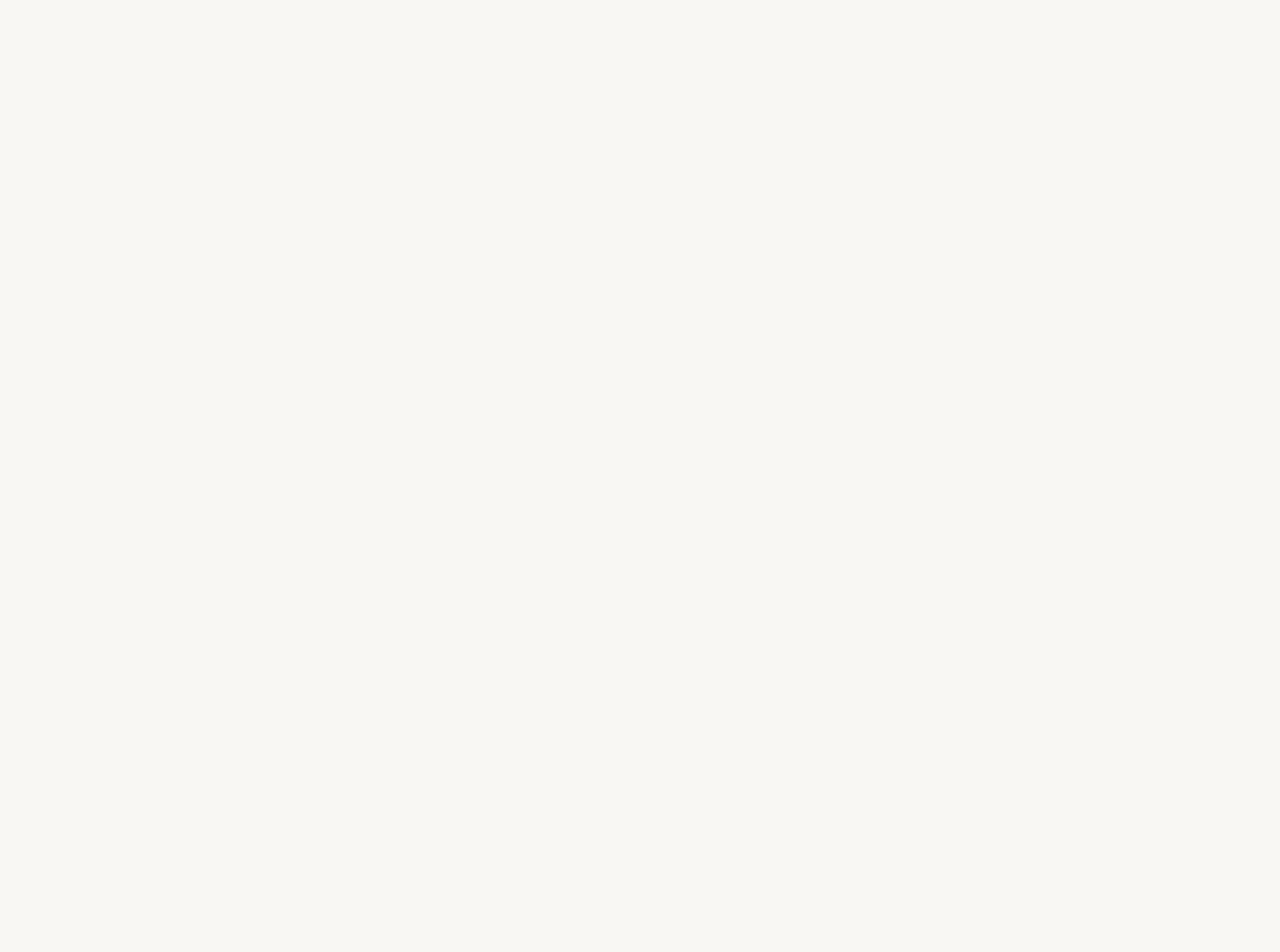
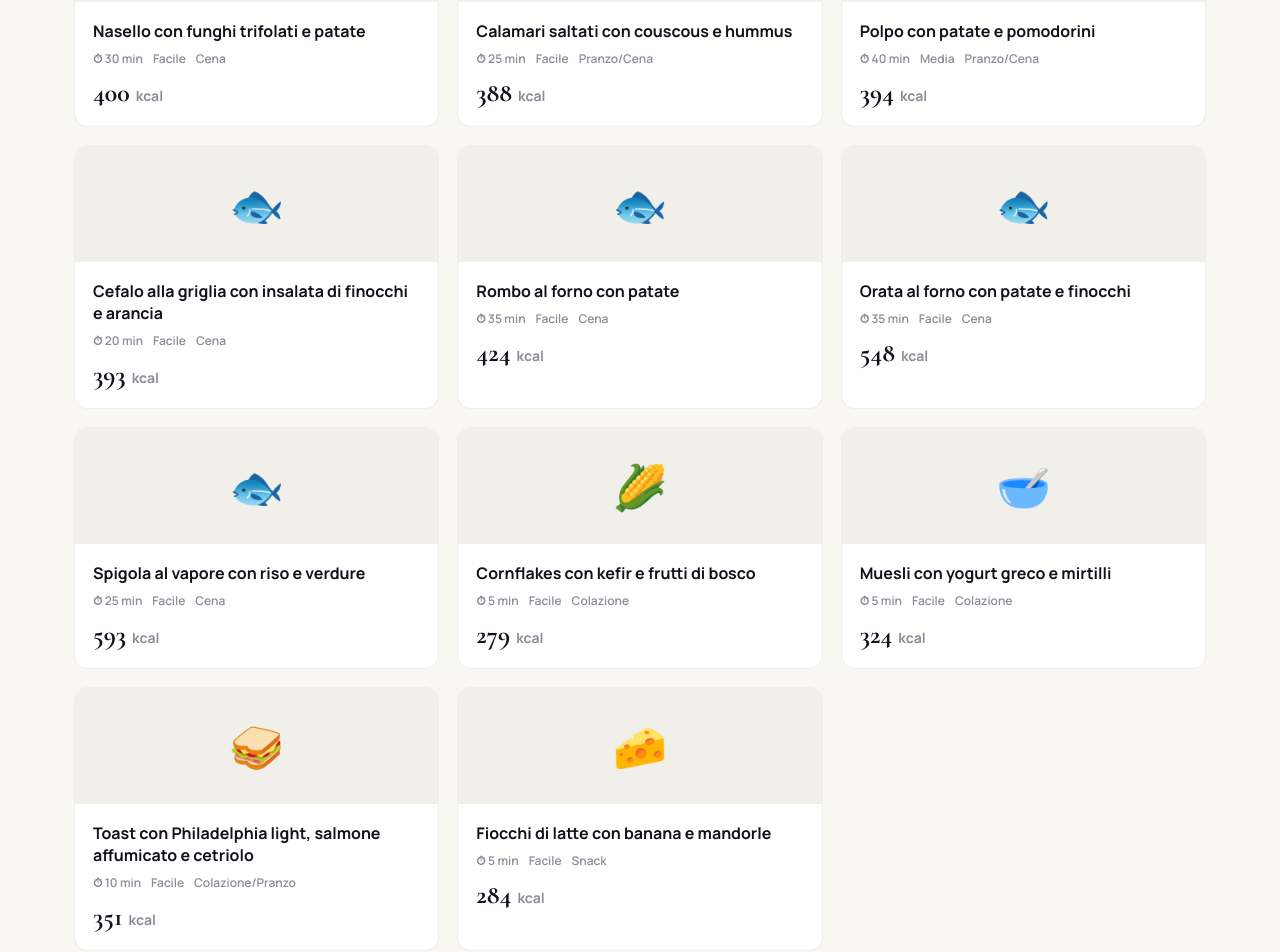
Before and after one commit to davidepalu94/gustoscopio, a React (Vite) app: page /ricette in a window 1280 px wide. Shown: the part 3308-4260 px from the top of the page. Before the commit the page ends 3343 px from the top, so only its background shows below. Built offline with nearby package versions, Linux system fonts and the light colour scheme.

Commit message:
Add files via upload

```diff
--- a/src/recipes.js
+++ b/src/recipes.js
@@ -653,6 +653,267 @@ export const RECIPES = [
       'Servi con il pane integrale a fette.',
     ],
   },
+  {
+    id: 'sogliola-limone-patate-dolci',
+    name: 'Sogliola al limone con patate dolci al forno',
+    emoji: '🐟',
+    description: 'Un secondo delicato, pronto in mezz\'ora, con un contorno dal gusto leggermente dolce.',
+    category: 'Cena',
+    tags: ['leggero', 'proteico'],
+    time: 30,
+    difficulty: 'Facile',
+    baseServings: 1,
+    ingredients: [
+      { foodId: 'sogliola', grams: 180 },
+      { foodId: 'patate-dolci', grams: 200 },
+      { foodId: 'olio', grams: 10 },
+    ],
+    steps: [
+      'Taglia le patate dolci a spicchi e disponile su una teglia con un filo d\'olio.',
+      'Cuoci in forno a 200°C per 20 minuti.',
+      'Cuoci la sogliola in padella con un filo d\'olio per 3-4 minuti per lato, poi completa con succo di limone.',
+    ],
+  },
+  {
+    id: 'nasello-funghi-patate',
+    name: 'Nasello con funghi trifolati e patate',
+    emoji: '🐟',
+    description: 'Un piatto classico e confortante, con il sapore terroso dei funghi.',
+    category: 'Cena',
+    tags: ['leggero', 'proteico'],
+    time: 30,
+    difficulty: 'Facile',
+    baseServings: 1,
+    ingredients: [
+      { foodId: 'nasello', grams: 180 },
+      { foodId: 'funghi', grams: 150 },
+      { foodId: 'patate', grams: 150 },
+      { foodId: 'olio', grams: 10 },
+    ],
+    steps: [
+      'Lessa le patate a tocchetti finché non sono morbide.',
+      'Salta i funghi affettati in padella con un filo d\'olio per 6-7 minuti.',
+      'Cuoci il nasello a vapore o in padella per 6-8 minuti e servi con funghi e patate.',
+    ],
+  },
+  {
+    id: 'calamari-couscous-hummus',
+    name: 'Calamari saltati con couscous e hummus',
+    emoji: '🦑',
+    description: 'Un piatto unico dai sapori mediterranei, con una crema di ceci a legare il tutto.',
+    category: 'Pranzo/Cena',
+    tags: ['proteico'],
+    time: 25,
+    difficulty: 'Facile',
+    baseServings: 1,
+    ingredients: [
+      { foodId: 'calamaro', grams: 180 },
+      { foodId: 'couscous', grams: 70 },
+      { foodId: 'hummus', grams: 60 },
+      { foodId: 'olio', grams: 10 },
+    ],
+    steps: [
+      'Prepara il couscous seguendo le indicazioni sulla confezione.',
+      'Taglia i calamari ad anelli e saltali in padella con un filo d\'olio per 3-4 minuti a fuoco vivo.',
+      'Componi il piatto con il couscous, i calamari sopra e una cucchiaiata di hummus a lato.',
+    ],
+  },
+  {
+    id: 'polpo-patate-pomodorini',
+    name: 'Polpo con patate e pomodorini',
+    emoji: '🐙',
+    description: 'Un grande classico della cucina di mare, qui in versione semplificata.',
+    category: 'Pranzo/Cena',
+    tags: ['proteico'],
+    time: 40,
+    difficulty: 'Media',
+    baseServings: 1,
+    ingredients: [
+      { foodId: 'polpo', grams: 200 },
+      { foodId: 'patate', grams: 200 },
+      { foodId: 'pomodoro', grams: 100 },
+      { foodId: 'olio', grams: 10 },
+    ],
+    steps: [
+      'Lessa il polpo in acqua bollente finché non è tenero (i tempi variano parecchio in base alla pezzatura: verifica con una forchetta).',
+      'Lessa le patate a tocchetti finché non sono morbide.',
+      'Taglia il polpo a pezzi, unisci le patate e i pomodorini tagliati a metà.',
+      'Condisci con un filo d\'olio a crudo.',
+    ],
+  },
+  {
+    id: 'cefalo-finocchi-arancia',
+    name: 'Cefalo alla griglia con insalata di finocchi e arancia',
+    emoji: '🐟',
+    description: 'Un secondo fresco, con un contorno agrumato che sgrassa il palato.',
+    category: 'Cena',
+    tags: ['leggero', 'proteico'],
+    time: 20,
+    difficulty: 'Facile',
+    baseServings: 1,
+    ingredients: [
+      { foodId: 'cefalo', grams: 180 },
+      { foodId: 'finocchi', grams: 150 },
+      { foodId: 'arancia', grams: 100 },
+      { foodId: 'olio', grams: 10 },
+    ],
+    steps: [
+      'Cuoci il cefalo alla griglia o in padella per 4-5 minuti per lato.',
+      'Affetta finemente finocchi e arancia a spicchi.',
+      'Componi l\'insalata condendola con un filo d\'olio e servila accanto al pesce.',
+    ],
+  },
+  {
+    id: 'rombo-forno-patate',
+    name: 'Rombo al forno con patate',
+    emoji: '🐟',
+    description: 'Cottura unica in teglia, per un secondo delicato senza troppi passaggi.',
+    category: 'Cena',
+    tags: ['leggero', 'proteico'],
+    time: 35,
+    difficulty: 'Facile',
+    baseServings: 1,
+    ingredients: [
+      { foodId: 'rombo', grams: 200 },
+      { foodId: 'patate', grams: 200 },
+      { foodId: 'olio', grams: 10 },
+    ],
+    steps: [
+      'Taglia le patate a fette sottili e disponile su una teglia con un filo d\'olio.',
+      'Cuoci in forno a 200°C per 15 minuti.',
+      'Aggiungi il rombo condito con un filo d\'olio e continua la cottura per altri 15-18 minuti.',
+    ],
+  },
+  {
+    id: 'orata-forno-patate-finocchi',
+    name: 'Orata al forno con patate e finocchi',
+    emoji: '🐟',
+    description: 'Un secondo tutto in teglia, con finocchi che profumano la cottura.',
+    category: 'Cena',
+    tags: ['leggero', 'proteico'],
+    time: 35,
+    difficulty: 'Facile',
+    baseServings: 1,
+    ingredients: [
+      { foodId: 'orata', grams: 220 },
+      { foodId: 'patate', grams: 180 },
+      { foodId: 'finocchi', grams: 120 },
+      { foodId: 'olio', grams: 10 },
+    ],
+    steps: [
+      'Taglia patate e finocchi a fette sottili e disponili su una teglia con un filo d\'olio.',
+      'Cuoci in forno a 200°C per 15 minuti.',
+      'Aggiungi l\'orata condita con un filo d\'olio e continua la cottura per altri 18-20 minuti.',
+    ],
+  },
+  {
+    id: 'spigola-vapore-riso-verdure',
+    name: 'Spigola al vapore con riso e verdure',
+    emoji: '🐟',
+    description: 'Un piatto unico leggero, cotto quasi interamente al vapore.',
+    category: 'Cena',
+    tags: ['leggero', 'proteico'],
+    time: 25,
+    difficulty: 'Facile',
+    baseServings: 1,
+    ingredients: [
+      { foodId: 'spigola', grams: 200 },
+      { foodId: 'riso', grams: 80 },
+      { foodId: 'zucchine', grams: 120 },
+      { foodId: 'carote', grams: 80 },
+      { foodId: 'olio', grams: 10 },
+    ],
+    steps: [
+      'Cuoci il riso in acqua bollente salata secondo i tempi indicati.',
+      'Cuoci la spigola e le verdure a vapore per 10-12 minuti.',
+      'Componi il piatto con il riso come base, spigola e verdure sopra, condito con un filo d\'olio.',
+    ],
+  },
+  {
+    id: 'cornflakes-kefir-frutti-bosco',
+    name: 'Cornflakes con kefir e frutti di bosco',
+    emoji: '🌽',
+    description: 'Colazione veloce e fresca, pronta in due minuti.',
+    category: 'Colazione',
+    tags: ['veloce', 'vegetariano'],
+    time: 5,
+    difficulty: 'Facile',
+    baseServings: 1,
+    ingredients: [
+      { foodId: 'cornflakes-mais', grams: 40 },
+      { foodId: 'kefir', grams: 200 },
+      { foodId: 'mirtilli', grams: 80 },
+    ],
+    steps: [
+      'Versa i cornflakes in una ciotola.',
+      'Aggiungi il kefir e mescola.',
+      'Completa con i mirtilli.',
+    ],
+  },
+  {
+    id: 'muesli-yogurt-greco-mirtilli',
+    name: 'Muesli con yogurt greco e mirtilli',
+    emoji: '🥣',
+    description: 'Una colazione più sostanziosa, con la cremosità dello yogurt greco.',
+    category: 'Colazione',
+    tags: ['veloce', 'vegetariano', 'proteico'],
+    time: 5,
+    difficulty: 'Facile',
+    baseServings: 1,
+    ingredients: [
+      { foodId: 'muesli', grams: 50 },
+      { foodId: 'yogurt-greco-0', grams: 170 },
+      { foodId: 'mirtilli', grams: 80 },
+    ],
+    steps: [
+      'Versa lo yogurt greco in una ciotola.',
+      'Aggiungi il muesli e mescola.',
+      'Completa con i mirtilli.',
+    ],
+  },
+  {
+    id: 'toast-philadelphia-salmone-cetriolo',
+    name: 'Toast con Philadelphia light, salmone affumicato e cetriolo',
+    emoji: '🥪',
+    description: 'Un classico da brunch, pronto in pochi minuti.',
+    category: 'Colazione/Pranzo',
+    tags: ['veloce', 'proteico'],
+    time: 10,
+    difficulty: 'Facile',
+    baseServings: 1,
+    ingredients: [
+      { foodId: 'pane', grams: 80 },
+      { foodId: 'philadelphia-light', grams: 40 },
+      { foodId: 'salmone-affumicato', grams: 60 },
+      { foodId: 'cetrioli', grams: 50 },
+    ],
+    steps: [
+      'Tosta le fette di pane.',
+      'Spalma il Philadelphia light su ogni fetta.',
+      'Aggiungi il salmone affumicato e qualche fetta sottile di cetriolo.',
+    ],
+  },
+  {
+    id: 'fiocchi-latte-banana-mandorle',
+    name: 'Fiocchi di latte con banana e mandorle',
+    emoji: '🧀',
+    description: 'Uno spuntino proteico e saziante, pronto in un minuto.',
+    category: 'Snack',
+    tags: ['veloce', 'vegetariano', 'proteico'],
+    time: 5,
+    difficulty: 'Facile',
+    baseServings: 1,
+    ingredients: [
+      { foodId: 'fiocchi-latte-0', grams: 150 },
+      { foodId: 'banana', grams: 100 },
+      { foodId: 'mandorle', grams: 15 },
+    ],
+    steps: [
+      'Versa i fiocchi di latte in una ciotola.',
+      'Aggiungi la banana a fette.',
+      'Completa con le mandorle.',
+    ],
+  },
 ];
 
 export function calcRecipeTotals(recipe, servings) {
```
Also changed, not shown: 1 other file (tests, documents, lock files or other folders).
